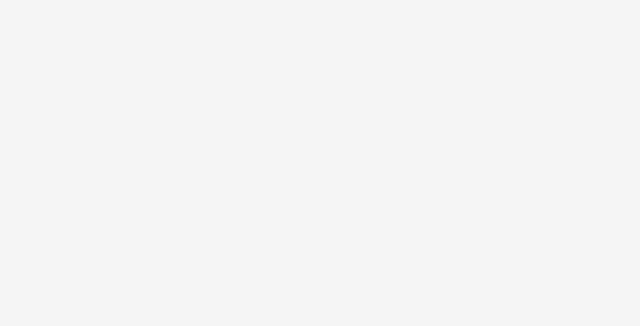
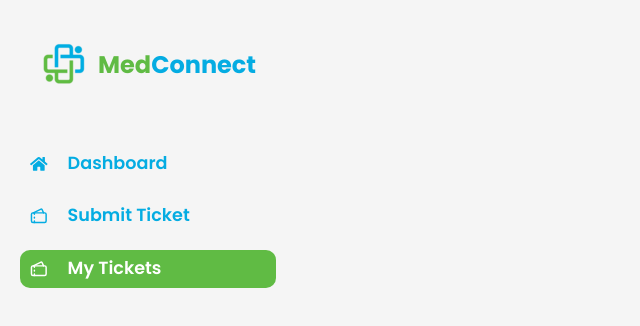
Before and after one commit to lesnaeve/BHSMC_MedConnect, a React (Vite) app: page /employee/my_tickets in a window 1280 px wide. Shown: the top 326 px of the page, without its empty margins (0-640 px from the left). Built offline with nearby package versions, Linux system fonts and the light colour scheme.

Commit message:
small progress

```diff
--- a/src/assets/pages/Employee/Employee_Dashboard.jsx
+++ b/src/assets/pages/Employee/Employee_Dashboard.jsx
@@ -1,6 +1,7 @@
 import React, {useEffect} from 'react'
 import './Employee_layout.css'
 import Employee_Sidebar from '../components/Employee/Dashboard/EmployeeDashboard_Sidebar/EmployeeDashboard_Sidebar'
+import EmployeeDashboard_Content from '../components/Employee/Dashboard/EmployeeDashboard_Content/EmployeeDashboard_Content'
 
 const Employee_Dashboard = () => {
   useEffect(() => {
@@ -11,7 +12,9 @@ const Employee_Dashboard = () => {
     <div className='employee-body'>
       <div className='employee-display'>
         <Employee_Sidebar />
-
+        <div className='employee-main-content'>
+          <EmployeeDashboard_Content />
+        </div>
       </div>
 
     </div>
--- a/src/assets/pages/Employee/Employee_MyTickets.jsx
+++ b/src/assets/pages/Employee/Employee_MyTickets.jsx
@@ -1,8 +1,17 @@
-import React from 'react'
+import React, {useEffect} from 'react'
+import './Employee_layout.css'
+import MyTicktets_Sidebar from '../components/Employee/MyTickets/MyTickets_Sidebar/MyTicktets_Sidebar'
 
 const Employee_MyTickets = () => {
+  useEffect(() => {
+    document.title = 'MedConnect | Employee - My Tickets'
+  })
+
   return (
-    <div>
+    <div className='employee-body'>
+      <div className='employee-display'>
+        <MyTicktets_Sidebar />
+      </div>
 
     </div>
   )
--- /dev/null
+++ b/src/assets/pages/components/Employee/Dashboard/EmployeeDashboard_Content/EmployeeDashboard_Content.css
@@ -0,0 +1,13 @@
+.employee-dashboard-content{
+    width: 75%;
+}
+
+.employee-dashboard-title{
+    color: #04ace2;
+}
+
+.employee-dashboard-header{
+    display: flex;
+    align-items: center;
+    justify-content: space-between;
+}
--- /dev/null
+++ b/src/assets/pages/components/Employee/Dashboard/EmployeeDashboard_Content/EmployeeDashboard_Content.jsx
@@ -0,0 +1,14 @@
+import React from 'react'
+import './EmployeeDashboard_Content.css'
+import EmployeeDashboard_ContentHeader from './EmployeeDashboard_ContentHeader/EmployeeDashboard_ContentHeader'
+
+const EmployeeDashboard_Content = () => {
+  return (
+    <div className='employee-dashboard-content'>
+        <EmployeeDashboard_ContentHeader />
+
+    </div>
+  )
+}
+
+export default EmployeeDashboard_Content
--- /dev/null
+++ b/src/assets/pages/components/Employee/Dashboard/EmployeeDashboard_Content/EmployeeDashboard_ContentHeader/EmployeeDashboard_ContentHeader.jsx
@@ -0,0 +1,15 @@
+import React from 'react'
+import '../EmployeeDashboard_Content.css'
+
+const EmployeeDashboard_ContentHeader = () => {
+  return (
+    <div className='employee-dashboard-header'>
+        <h1 className="employee-dashboard-title">Dashboard</h1>
+        <div className="employee-activity-header">
+
+        </div>
+    </div>
+  )
+}
+
+export default EmployeeDashboard_ContentHeader
--- a/src/assets/pages/components/Employee/MyTickets/MyTickets_Sidebar/MyTicktets_Sidebar.jsx
+++ b/src/assets/pages/components/Employee/MyTickets/MyTickets_Sidebar/MyTicktets_Sidebar.jsx
@@ -0,0 +1,26 @@
+import React from 'react'
+import '../../../../Employee/Employee_Sidebar.css'
+import { FaHome } from "react-icons/fa";
+import { LuTickets } from "react-icons/lu";
+
+import menu_logo from '../../../../../img/Sidebar/logo.png'
+
+const MyTicktets_Sidebar = () => {
+  return (
+    <div className='employee-menu'>
+        <div className='employee-menu-logo'>
+            <img src={menu_logo} alt='' />
+            <h2>
+                <span className='color1'>Med</span><span className='color2'>Connect</span>
+            </h2>
+        </div>
+        <div className='employee-menu-list'>
+            <a href='/employee/dashboard' className='item'><FaHome />Dashboard</a>
+            <a href='/employee/submit_ticket' className='item'><LuTickets />Submit Ticket</a>
+            <a href='/employee/my_tickets' className='item active'><LuTickets />My Tickets</a>
+        </div>
+    </div>
+  )
+}
+
+export default MyTicktets_Sidebar
```
